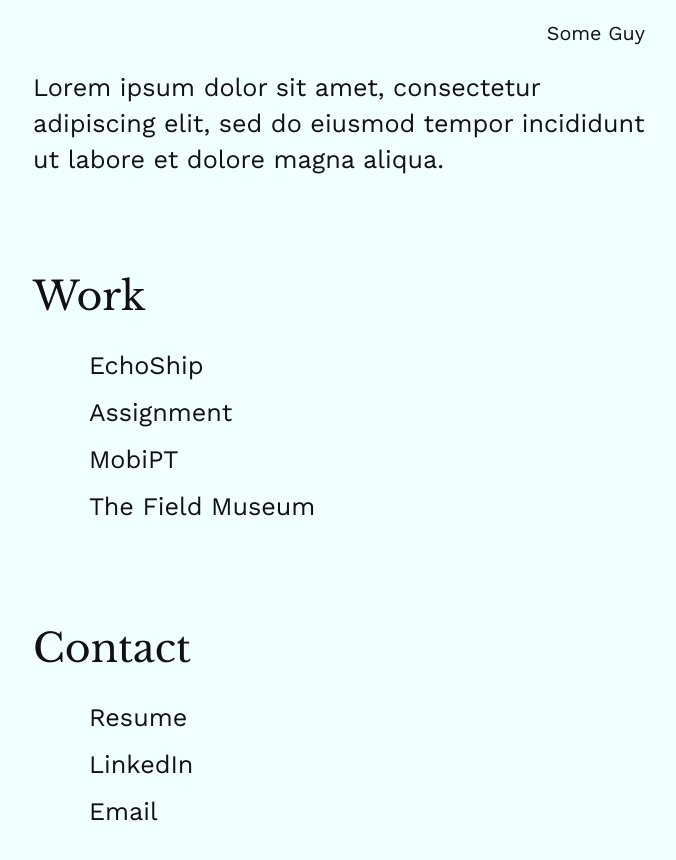
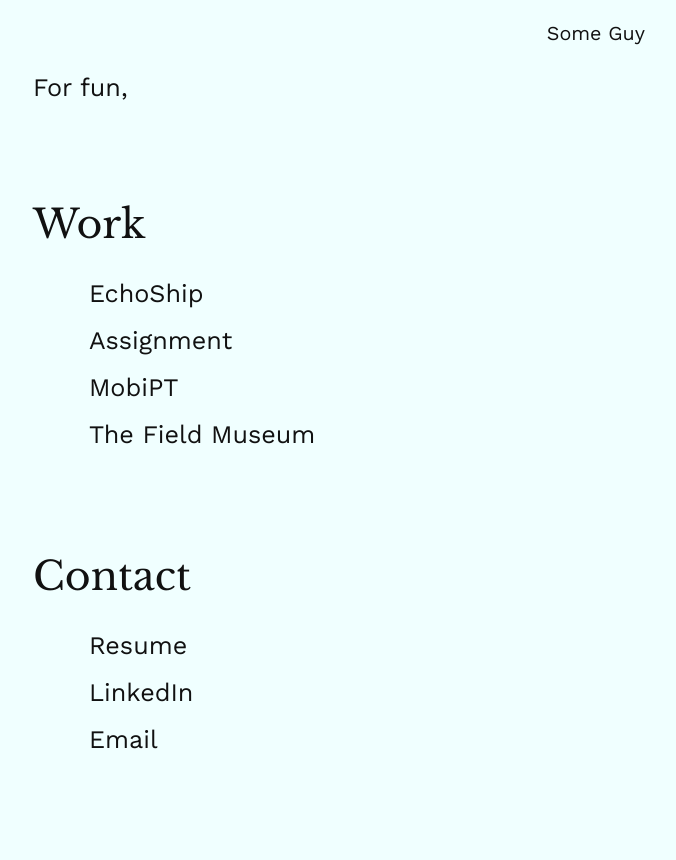
Before and after one commit to presidenttrex/presidenttrex.github.io, a plain HTML site: page index.html in a window 1280 px wide. Shown: the part 911-1771 px from the top of the page, without its empty margins (127-803 px from the left). Drawn offline with nearby package versions, Linux system fonts and the light colour scheme.

Commit message:
Add files via upload

```diff
--- a/index.html
+++ b/index.html
@@ -21,7 +21,7 @@
           <p>"Look, Patrick Brown is the handsome goddamn man I've ever met. And his junk is something to behold too."</p>
           <footer>Some Guy</footer>
         </blockquote>
-        <p>Lorem ipsum dolor sit amet, consectetur adipiscing elit, sed do eiusmod tempor incididunt ut labore et dolore magna aliqua.</p>
+        <p>For fun, </p>
       </section>
 
       <section>
```
Also changed, not shown: robots.txt (added).
